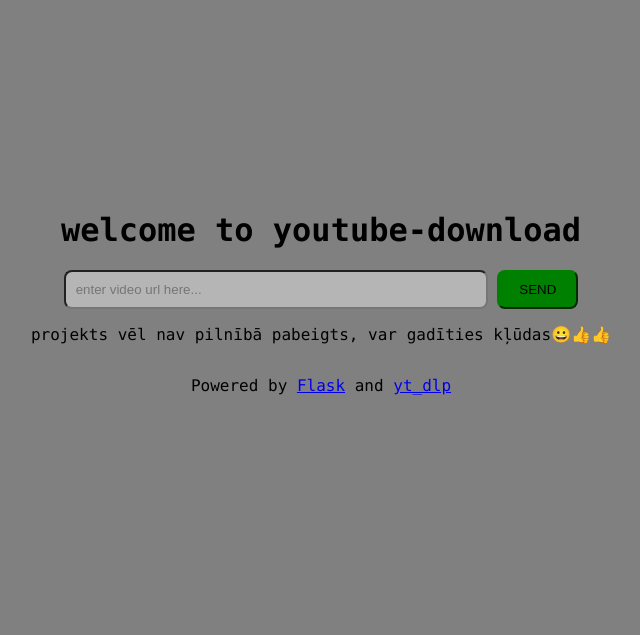
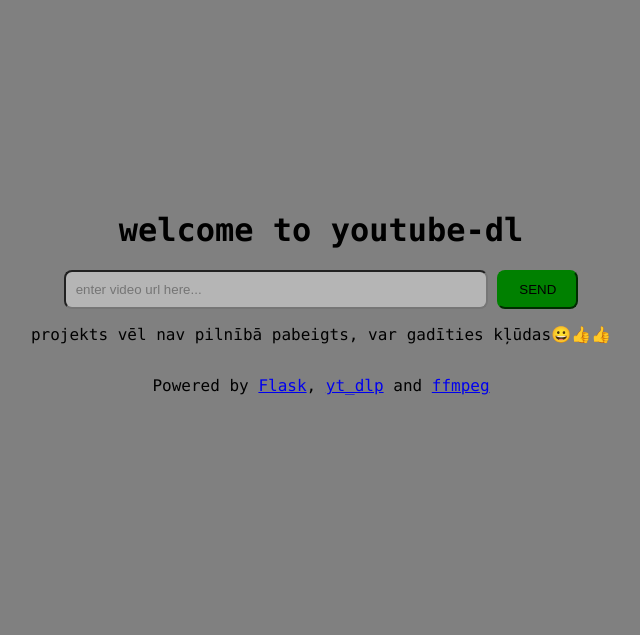
Before and after one commit to androuny/flask-youtube-dl, a Flask app: page / in a window 1280 px wide. Shown: the top 635 px of the page, without its empty margins (319-959 px from the left). Run offline with Flask 3, Linux system fonts and the light colour scheme.

Commit message:
added ffmpeg reference

```diff
--- a/templates/home.html
+++ b/templates/home.html
@@ -46,7 +46,7 @@
 <body class="main">
 
     <div class="content">
-        <h1>welcome to youtube-download</h1>
+        <h1>welcome to youtube-dl</h1>
 
         <form id="myForm">
             <input type="text" placeholder="enter video url here..." id="video_link">
@@ -54,7 +54,7 @@
         </form>
 
         <p>projekts vēl nav pilnībā pabeigts, var gadīties kļūdas😀👍👍</p>
-        <p>Powered by <a href="https://flask.palletsprojects.com/en/2.3.x/#">Flask</a> and <a href="https://github.com/yt-dlp/yt-dlp">yt_dlp</a></p>
+        <p>Powered by <a href="https://flask.palletsprojects.com/en/2.3.x/#">Flask</a>, <a href="https://github.com/yt-dlp/yt-dlp">yt_dlp</a> and <a href="https://ffmpeg.org/">ffmpeg</a></p>
 
     </div>
 
```
